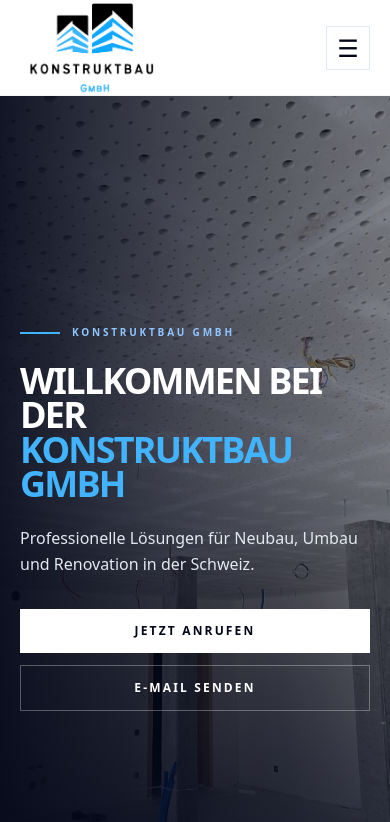
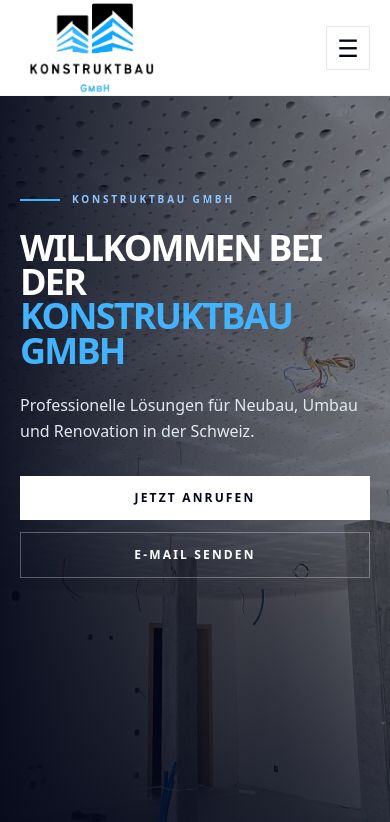
Before and after one commit to tanitadimitrovaa-sketch/konstruktbau, a Next.js app: page / in a window 390 px wide. Shown: the top 822 px of the page. Built offline with nearby package versions, Linux system fonts and the light colour scheme.

Commit message:
Update page.js

```diff
--- a/src/app/page.js
+++ b/src/app/page.js
@@ -181,7 +181,7 @@ export default function Home() {
         <div className="absolute inset-0 bg-gradient-to-r from-slate-950/90 via-slate-950/55 to-slate-950/25" />
         <div className="absolute inset-0 bg-gradient-to-t from-slate-950/80 via-transparent to-transparent" />
 
-        <div className="relative z-10 max-w-7xl mx-auto min-h-screen px-5 md:px-6 flex items-center py-12 md:py-0">
+        <div className="relative z-10 max-w-7xl mx-auto min-h-screen px-5 md:px-6 flex items-start md:items-center pt-24 md:pt-0">
           <motion.div
             initial={{ opacity: 0, y: 26 }}
             animate={{ opacity: 1, y: 0 }}
```
